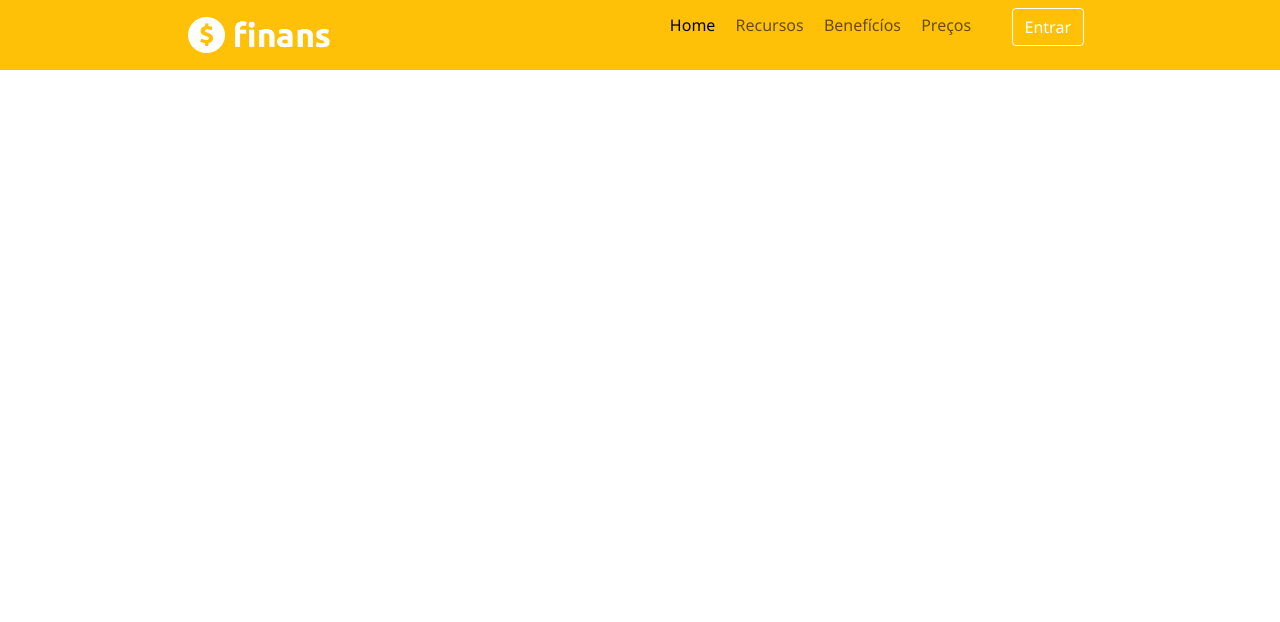
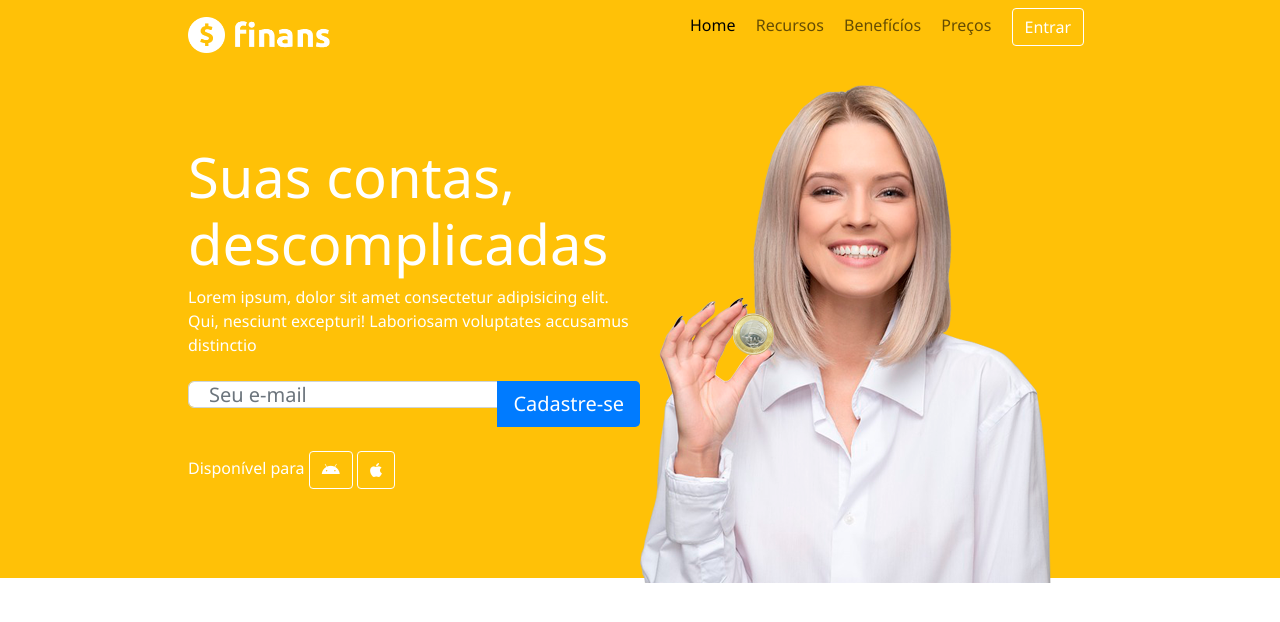
Before and after one commit to WagnerRicardo/HTML-CSS-PROJECTS, a plain HTML site: page Finans-CSS+HTML/index.html in a window 1280 px wide. Drawn offline with nearby package versions, Linux system fonts and the light colour scheme.

Commit message:
website home

```diff
--- a/Finans-CSS+HTML/CSS/style.css
+++ b/Finans-CSS+HTML/CSS/style.css
@@ -48,6 +48,20 @@ header{
     background-color: var(--bgcolor);
     padding: 0;
     box-sizing: border-box;
+    color: white;
+}
+header a.btn{
+    border: 1px solid white;
+}
+header a.btn{
+    color: white;
+    opacity: 1;
+}
+header a.btn:hover{
+    background-color: white;
+}
+header a.btn:hover{
+    color: #000;
 }
 .brand img{
     width: 142px;
@@ -87,19 +101,6 @@ nav ul li{
 nav ul li a:hover{
     opacity: 1;
 }
-nav a.btn{
-    border: 1px solid white;
-}
-nav li a.btn{
-    color: white;
-    opacity: 1;
-}
-nav a.btn:hover{
-    background-color: white;
-}
-nav li a.btn:hover{
-    color: #000;
-}
 /*Nav Resposive*/
 .menucheck{
     color: rgba(0,0,0,.5);
@@ -116,7 +117,7 @@ nav li a.btn:hover{
 input#menu{
     display: none;
 }
-@media (max-width:578px){
+@media (max-width:648px){
     .menucheck{
         display: block;
         z-index: 1;
@@ -153,3 +154,75 @@ input#menu{
         top: 54px;
     }
 }
+/*Home layout*/
+.home{
+    background-color: var(--bgcolor);
+}
+.home-img img{
+    margin: -5px;
+}
+.home-img{
+    width: 50%;
+    align-items: center;
+}
+.home-text{
+    width: 50%;
+}
+h1.display-header{
+    font-size: 3.5rem;
+    font-weight: 300;
+    line-height: 1.2;
+}
+/*Home forms*/
+header form{
+    margin: 1.5em 0;
+    color: #f8f9fa;
+    width: 100%;
+}
+header .input-group{
+    position: relative;
+    display: flex;
+    flex-wrap: wrap;
+    width: 100%;
+    border-radius: .3em;
+    line-height: 2em;
+}
+header .input-group .form-control{
+    height: calc(1.25em + 2px);
+    width: 62%;
+    padding: .5em 1em;
+    font-size: 1.25em;
+    line-height: 1.5;
+    border-radius: .3em;
+    border-top-right-radius: 0;
+    border-bottom-right-radius: 0;
+    display: block;
+    color: #495057;
+    background-color: #fff;
+    background-clip: padding-box;
+    border: 1px solid #ced4da;
+    overflow: visible;
+    z-index: 1;
+}
+header .input-group .input-group-append{
+    display: flex;
+    border: none;
+}
+header .input-group .input-group-append:hover button.btn{
+    background-color: #005bbd;
+}
+header .input-group .input-group-append button.btn{
+    padding: .5rem 1rem;
+    font-size: 1.25rem;
+    line-height: 1.5;
+    border-radius: .3rem;
+    border-top-left-radius: 0;
+    border-bottom-left-radius: 0;
+    cursor: pointer;
+    position: relative;
+    z-index: 2;
+    overflow: visible;
+    color: #fff;
+    background-color: #007bff;
+    border: none;
+}
--- a/Finans-CSS+HTML/index.html
+++ b/Finans-CSS+HTML/index.html
@@ -45,7 +45,6 @@
                     <li>
                         <a href="index.html">Preços</a>
                     </li>
-                    <li class="menu-divisor"></li>
                     <li>
                         <a href="index.html" class="btn">Entrar</a>
                     </li>
@@ -53,6 +52,37 @@
             </div>
 
         </nav>
+        <!--Header content-->
+        <div class="container">
+            <!--text-->
+            <div class="home-text">
+                <h1 class="display-header">Suas contas, descomplicadas</h1>
+                <p>Lorem ipsum, dolor sit amet consectetur adipisicing elit.
+                Qui, nesciunt excepturi! Laboriosam voluptates accusamus distinctio</p>
+                <!--forms-home-->
+                <form>
+                    <div class="input-group">
+                        <input type="email" placeholder="Seu e-mail" class="form-control">
+                      <div class="input-group-append">
+                        <button type="button" class="btn">Cadastre-se</button>
+                      </div>
+                    </div>
+                </form>
+                <!--plataforms-->
+                <p>Disponível para
+                    <a href="#" class="btn btn-outline-light">
+                      <i class="fa-brands fa-android"></i>
+                    </a>
+                    <a href="#" class="btn btn-outline-light">
+                      <i class="fa-brands fa-apple"></i>
+                    </a>
+                </p>
+            </div>
+            <!--image-->
+            <div class="home-img">
+                <img src="IMG/capa-mulher.png">
+            </div>
+        </div>
 
     </header>
 
```
